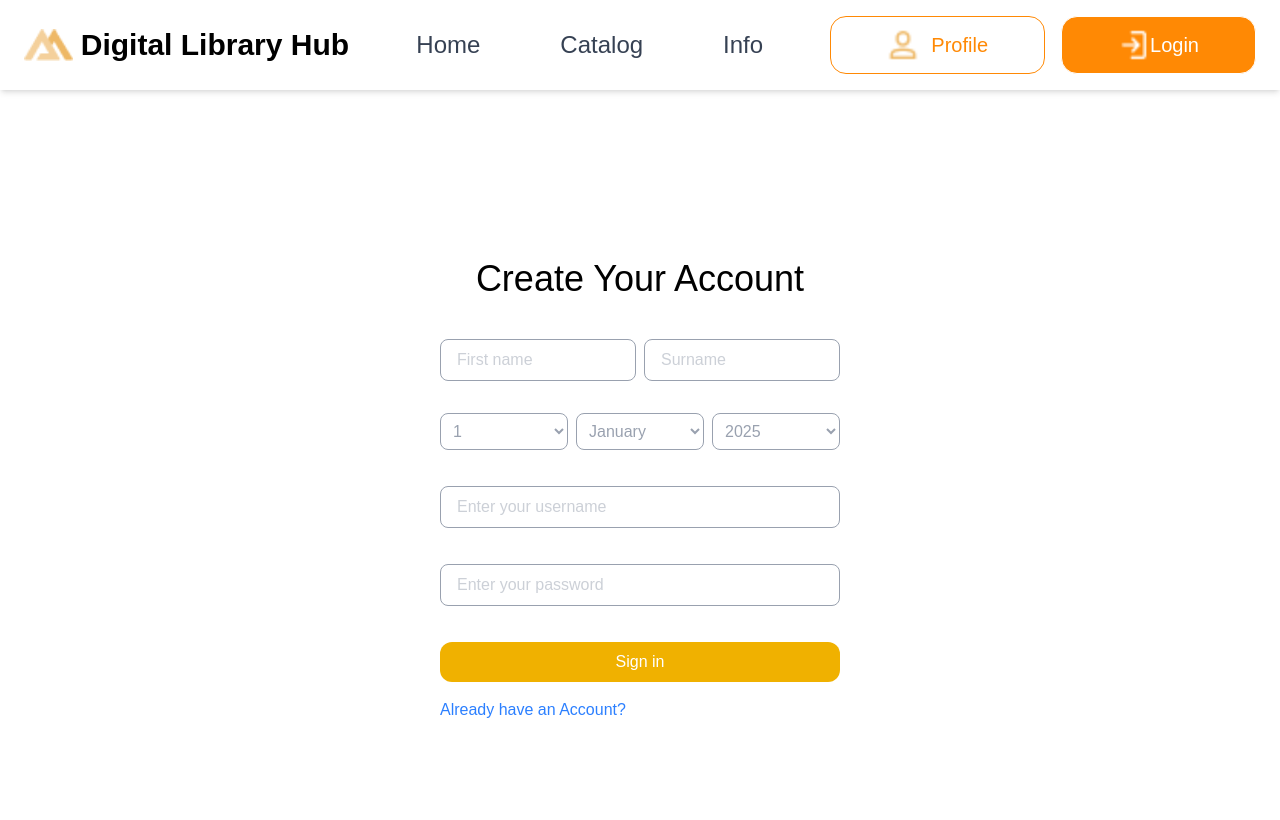
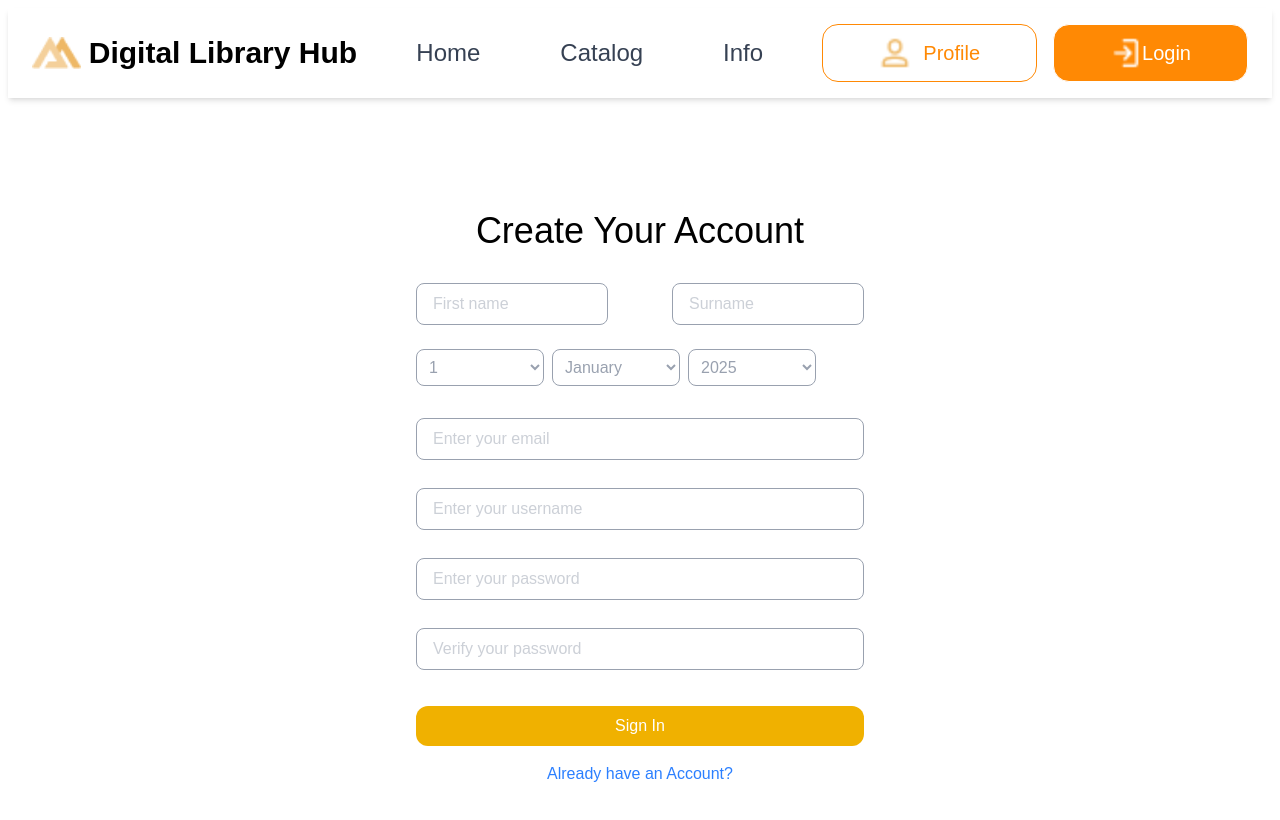
Before and after one commit to canhdinhtien/library-management, a Next.js app: page /register in a window 1280 px wide. Shown: the top 820 px of the page. Built offline with nearby package versions, Linux system fonts and the light colour scheme.

Commit message:
Reponsive

```diff
--- a/src/app/fogotpass/page.js
+++ b/src/app/fogotpass/page.js
@@ -3,17 +3,44 @@ import Link from "next/link";
 import Head from "next/head";
 
 export const metadata = {
-  title: "Fogotten Password",
+  title: "Forgotten Password",
   description: "Trang lấy lại mật khẩu",
 };
 
-export default function fogotpass() {
+export default function ForgotPass() {
   return (
-    <div>
+    <div className="m-2">
       <Navbar />
-      <section className="flex flex-col items-center justify-center h-screen ">
-        <h2 className="text-4xl text-black mb-10">Chọn cách bạn muốn lấy lại tài khoản</h2>
+      <section className="flex flex-col items-center justify-center h-screen px-4 sm:px-8 md:px-16">
+        <h2 className="text-4xl text-black mb-10 text-center">
+          Chọn cách bạn muốn lấy lại tài khoản
+        </h2>
 
+        {/* Option buttons for recovery methods */}
+        <div className="w-full max-w-md">
+          <div className="mb-5">
+            <button className="bg-blue-500 text-white px-6 py-3 w-full rounded-lg transition-all duration-200 transform hover:scale-105 active:scale-95">
+              Email
+            </button>
+          </div>
+          <div className="mb-5">
+            <button className="bg-green-500 text-white px-6 py-3 w-full rounded-lg transition-all duration-200 transform hover:scale-105 active:scale-95">
+              SMS
+            </button>
+          </div>
+          <div className="mb-5">
+            <button className="bg-yellow-500 text-white px-6 py-3 w-full rounded-lg transition-all duration-200 transform hover:scale-105 active:scale-95">
+              Answer Security Question
+            </button>
+          </div>
+        </div>
+
+        {/* Link to go back to login page */}
+        <div className="mt-6">
+          <Link href="/login" className="text-blue-500 hover:underline block text-center">
+            Back to Login Page
+          </Link>
+        </div>
       </section>
     </div>
   );
--- a/src/app/login/page.js
+++ b/src/app/login/page.js
@@ -9,53 +9,52 @@ export const metadata = {
 
 export default function Login() {
   return (
-    <div>
+    <div className="m-2">
       <Navbar />
-      <section className="flex flex-col items-center justify-center h-screen ">
-        <h2 className="text-4xl text-black mb-10">Login to Your Account</h2>
-        <div>
+      <section className="flex flex-col items-center justify-center h-screen px-4 sm:px-8 md:px-16">
+        <h2 className="text-4xl text-black mb-10 text-center">Login to Your Account</h2>
+        <div className="w-full max-w-md">
+          <div className="mb-5">
             <input
               id="username"
               type="text"
               placeholder="Enter your username"
-            className="border text-gray-400 p-2 pl-4 mb-5 w-100 rounded-lg"
+              className="border text-gray-400 p-2 pl-4 w-full rounded-lg"
             />
           </div>
-        <div>
+          <div className="mb-10">
             <input
               id="password"
               type="password"
               placeholder="Enter your password"
-            className="border text-gray-400 p-2 pl-4 mb-10 w-100 rounded-lg"
+              className="border text-gray-400 p-2 pl-4 w-full rounded-lg"
             />
           </div>
           <div>
-          <button id="login" className="bg-yellow-500 text-white px-4 py-2 mb-4 w-100 rounded-xl">
+            <button
+              id="login"
+              className="bg-yellow-500 text-white px-4 py-2 w-full rounded-xl transition-all duration-200 transform hover:scale-105 active:scale-95"
+            >
               Log in
             </button>
-          <p className="text-md text-gray-500 text-left px-4 py-2">
+            <p className="text-md text-gray-500 text-left mt-4">
               <Link href="/fogotpass" className="text-blue-500 hover:underline">
-              Foggoten account?
+                Forgotten account?
               </Link>
-            <br></br>
-            Haven't got Account yet?
+              <br />
+              Haven't got an account yet?
               <Link href="/register" className="text-blue-500 hover:underline">
                 Create an Account
               </Link>
-            <br></br>
-            Don't want to login?
+              <br />
+              Don't want to log in?
               <Link href="/" className="text-blue-500 hover:underline">
                 Back to main menu
               </Link>
             </p>
           </div>
+        </div>
       </section>
     </div>
   );
 }
-{/* <script>
-  document.getElementById("login").addEventListener("click", function() {
-    let name = document.getElementById("username").value.trim();
-    let pass = document.getElementById("password").value.trim();
-  }
-</script> */}
--- a/src/app/register/page.js
+++ b/src/app/register/page.js
@@ -8,27 +8,29 @@ export const metadata = {
 
 export default function Register() {
   return (
-    <div>
+    <div className="m-2">
       <Navbar />
-      <section className="flex flex-col items-center justify-center  h-screen ">
-        <h2 className="text-4xl text-black mb-10">Create Your Account</h2>
-        <div>
-            <div className="w-100 mb-8">
+      <section className="flex flex-col items-center justify-center min-h-screen px-4 sm:px-8 md:px-16">
+        <h2 className="text-4xl text-black mb-8 text-center">Create Your Account</h2>
+        <div className="w-full max-w-md space-y-6">
+          {/* Name Fields */}
+          <div className="flex flex-wrap justify-between gap-2 mb-6">
             <input
               type="text"
               placeholder="First name"
-                    className="border text-gray-400 p-2 pl-4 w-49 mr-2 rounded-lg"
+              className="border text-gray-400 p-2 pl-4 w-full sm:w-48 rounded-lg"
             />
             <input
               type="text"
               placeholder="Surname"
-                    className="border text-gray-400 p-2 pl-4 w-49 rounded-lg"
+              className="border text-gray-400 p-2 pl-4 w-full sm:w-48 rounded-lg"
             />
           </div>
 
-            <div className="flex space-x-2 w-full mb-5">
-              {/* Ngày */}
-              <select className="border text-gray-400 p-2 rounded-lg flex-1">
+          {/* Date, Month, Year */}
+          <div className="flex flex-wrap gap-2 mb-6">
+            {/* Day */}
+            <select className="border text-gray-400 p-2 rounded-lg w-full sm:w-32">
               {Array.from({ length: 31 }, (_, i) => (
                 <option key={i + 1} value={i + 1}>
                   {i + 1}
@@ -36,8 +38,8 @@ export default function Register() {
               ))}
             </select>
 
-              {/* Tháng */}
-              <select className="border text-gray-400 p-2 rounded-lg flex-1">
+            {/* Month */}
+            <select className="border text-gray-400 p-2 rounded-lg w-full sm:w-32">
               {[
                 "January", "February", "March", "April", "May", "June",
                 "July", "August", "September", "October", "November", "December"
@@ -48,8 +50,8 @@ export default function Register() {
               ))}
             </select>
 
-              {/* Năm */}
-              <select className="border text-gray-400 p-2 rounded-lg flex-1">
+            {/* Year */}
+            <select className="border text-gray-400 p-2 rounded-lg w-full sm:w-32">
               {Array.from({ length: 100 }, (_, i) => {
                 const year = new Date().getFullYear() - i;
                 return (
@@ -61,27 +63,47 @@ export default function Register() {
             </select>
           </div>
 
-            <div class=" mb-5">
+          {/* Email, Username, Password Fields */}
+          <div className="mb-5">
+            <input
+              type="email"
+              placeholder="Enter your email"
+              className="border text-gray-400 p-2 pl-4 mt-2 w-full rounded-lg"
+            />
+          </div>
+          <div className="mb-5">
             <input
               type="text"
               placeholder="Enter your username"
-                className="border text-gray-400 p-2 pl-4 mt-4 w-100 rounded-lg"
+              className="border text-gray-400 p-2 pl-4 mt-2 w-full rounded-lg"
             />
           </div>
-            <div class=" mb-5">
+          <div className="mb-5">
             <input
               type="password"
               placeholder="Enter your password"
-                className="border text-gray-400 p-2 pl-4 mt-4 w-100 rounded-lg"
+              className="border text-gray-400 p-2 pl-4 mt-2 w-full rounded-lg"
             />
           </div>
+          <div className="mb-5">
+            <input
+              type="password"
+              placeholder="Verify your password"
+              className="border text-gray-400 p-2 pl-4 mt-2 w-full rounded-lg"
+            />
           </div>
 
-        <div>
-          <button className="bg-yellow-500 text-white px-4 py-2 mt-4 mb-4 w-100 rounded-xl">
-            Sign in
+          {/* Sign in Button */}
+          <div className="mb-4">
+            <button
+              className="bg-yellow-500 text-white px-4 py-2 mt-4 w-full rounded-xl transition-all duration-200 transform hover:scale-105 active:scale-95"
+            >
+              Sign In
             </button>
-          <Link href="/login" className="text-blue-500 hover:underline block">
+          </div>
+
+          {/* Link to Login */}
+          <Link href="/login" className="text-blue-500 hover:underline text-center block">
             Already have an Account?
           </Link>
         </div>
```
Also changed, not shown: src/app/info/page.js (+20 -18 lines). Lines whose indentation alone changed are shown as unchanged.
